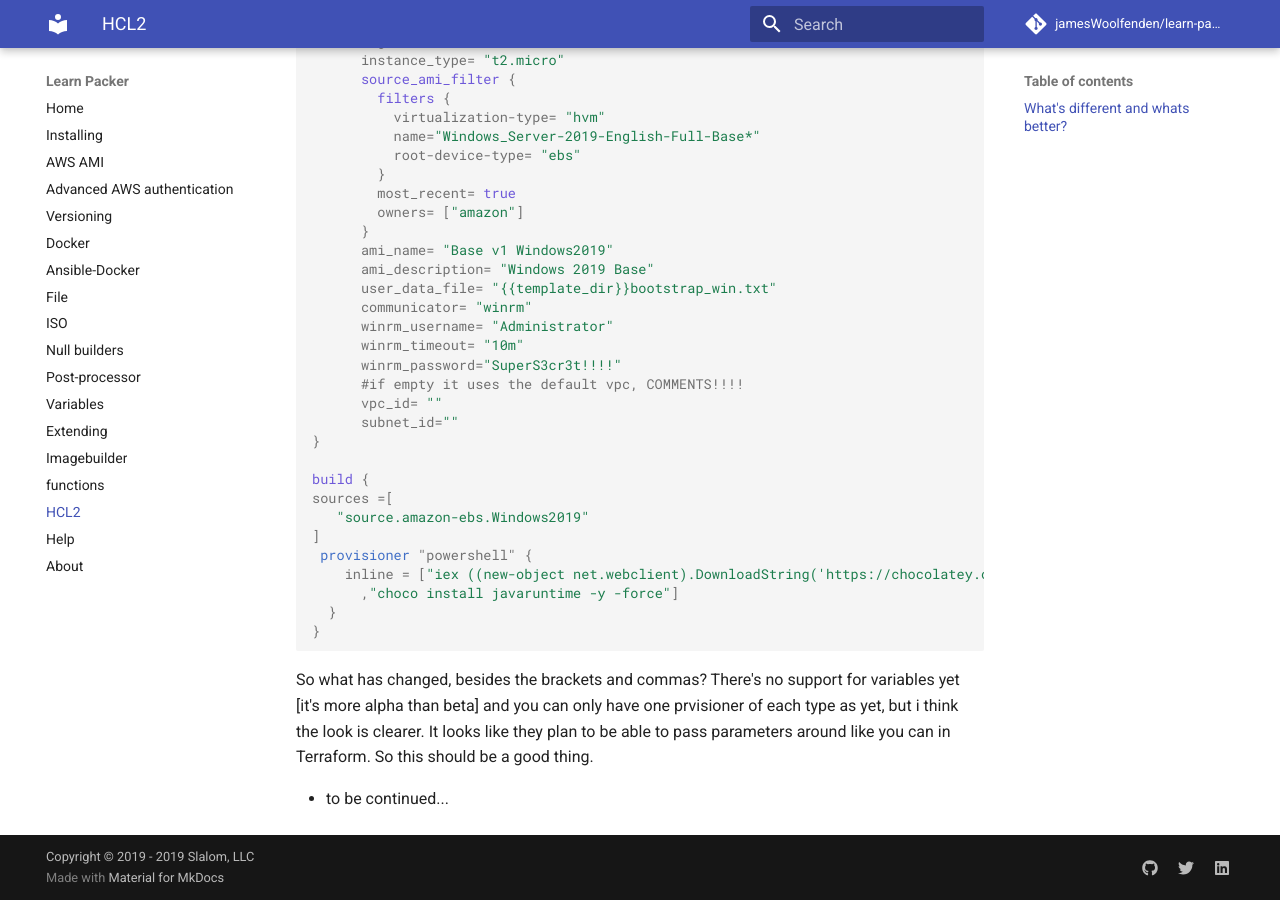
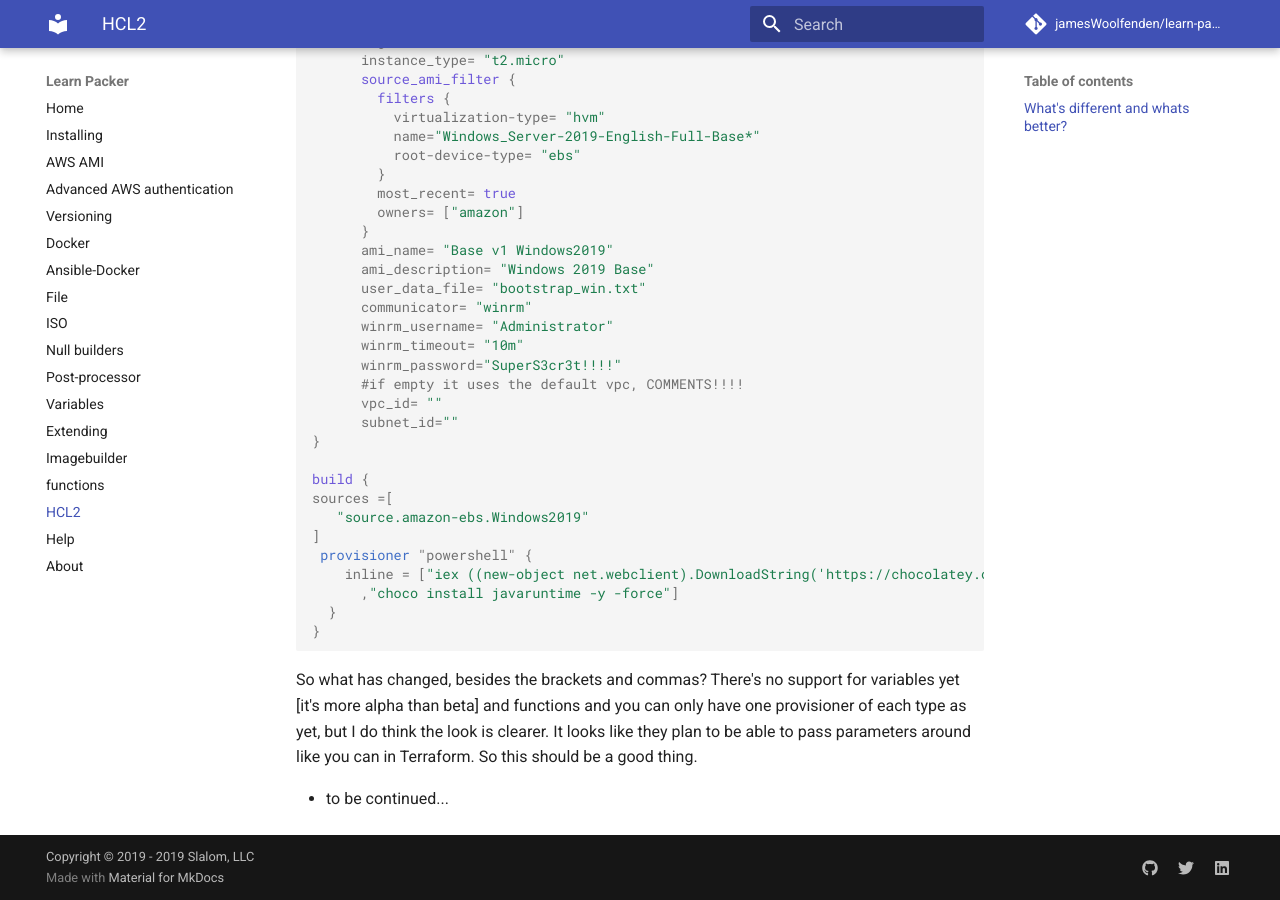
Before and after one commit to JamesWoolfenden/learn-packer, an MkDocs documentation site: the page built from docs/hcl2.md, in a window 1280 px wide and 900 px high, scrolled down 1513 px. Built offline with MkDocs 1.6.1 and Material for MkDocs 9.7.7, drawn with Linux system fonts in a browser that asks for light colours; comment, search, counter and statistics services are not loaded; some of the changed lines change nothing that is shown; some of the changed text lies outside the part shown.

Commit message:
Update hcl2.md

````diff
--- a/docs/hcl2.md
+++ b/docs/hcl2.md
@@ -34,7 +34,7 @@ Support for all features found in Packer file is not yet complete, but to give y
         "most_recent": true
       },
       "instance_type": "{{ user `instance_type` }}",
-      "user_data_file": "bootstrap_win.txt",
+      "user_data_file": "{{template_dir}}/bootstrap_win.txt",
       "communicator": "winrm",
       "winrm_username": "Administrator",
       "winrm_timeout": "10m",
@@ -80,7 +80,7 @@ source "amazon-ebs" "Windows2019" {
       }
       ami_name= "Base v1 Windows2019"
       ami_description= "Windows 2019 Base"
-      user_data_file= "{{template_dir}}bootstrap_win.txt"
+      user_data_file= "bootstrap_win.txt"
       communicator= "winrm"
       winrm_username= "Administrator"
       winrm_timeout= "10m"
@@ -102,7 +102,7 @@ sources =[
 ```
 
 So what has changed, besides the brackets and commas?
-There's no support for variables yet [it's more alpha than beta] and you can only have one prvisioner of each type as yet, but i think the look is clearer.
+There's no support for variables yet [it's more alpha than beta] and functions and you can only have one provisioner of each type as yet, but I do think the look is clearer.
 It looks like they plan to be able to pass parameters around like you can in Terraform. So this should be a good thing.
 
 - to be continued...
````
